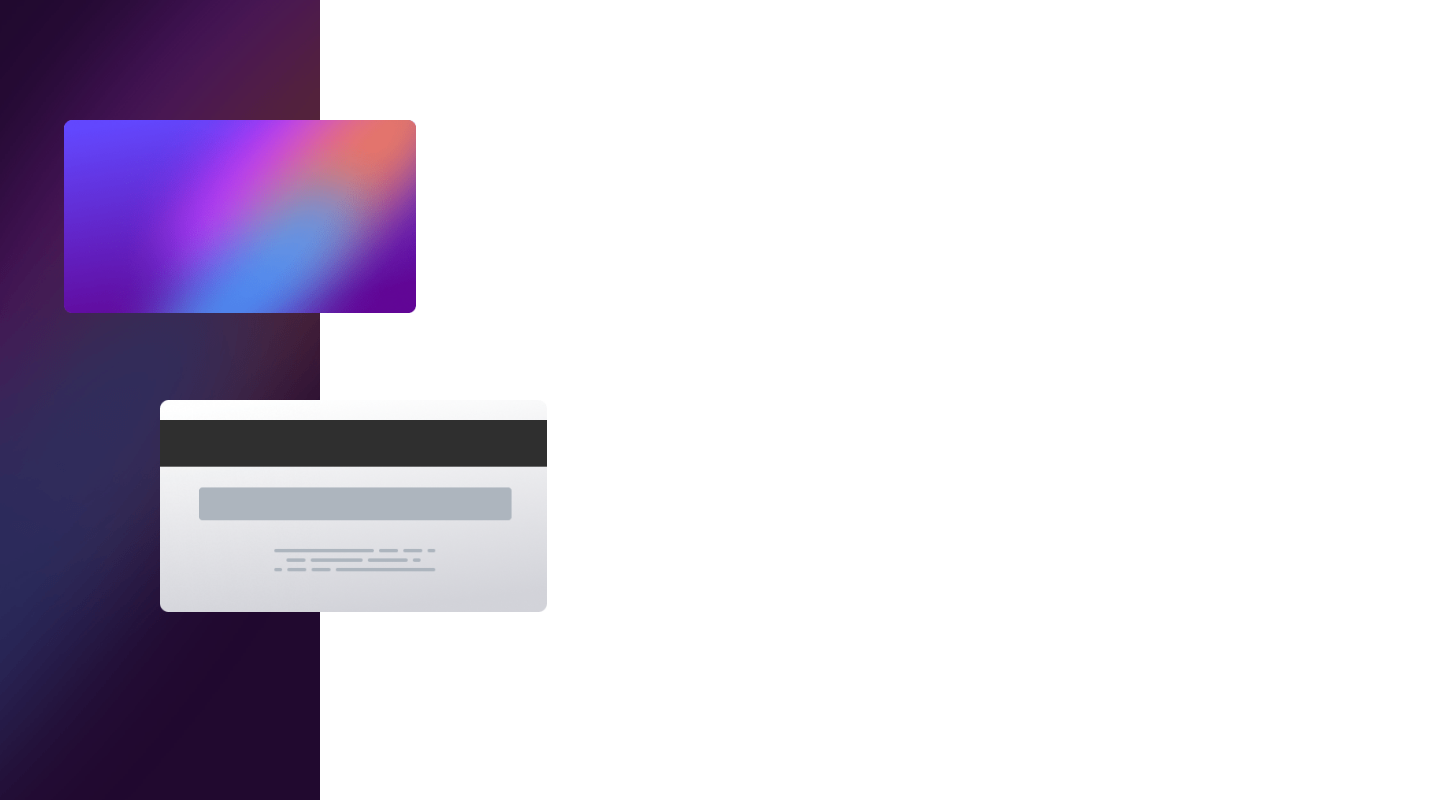
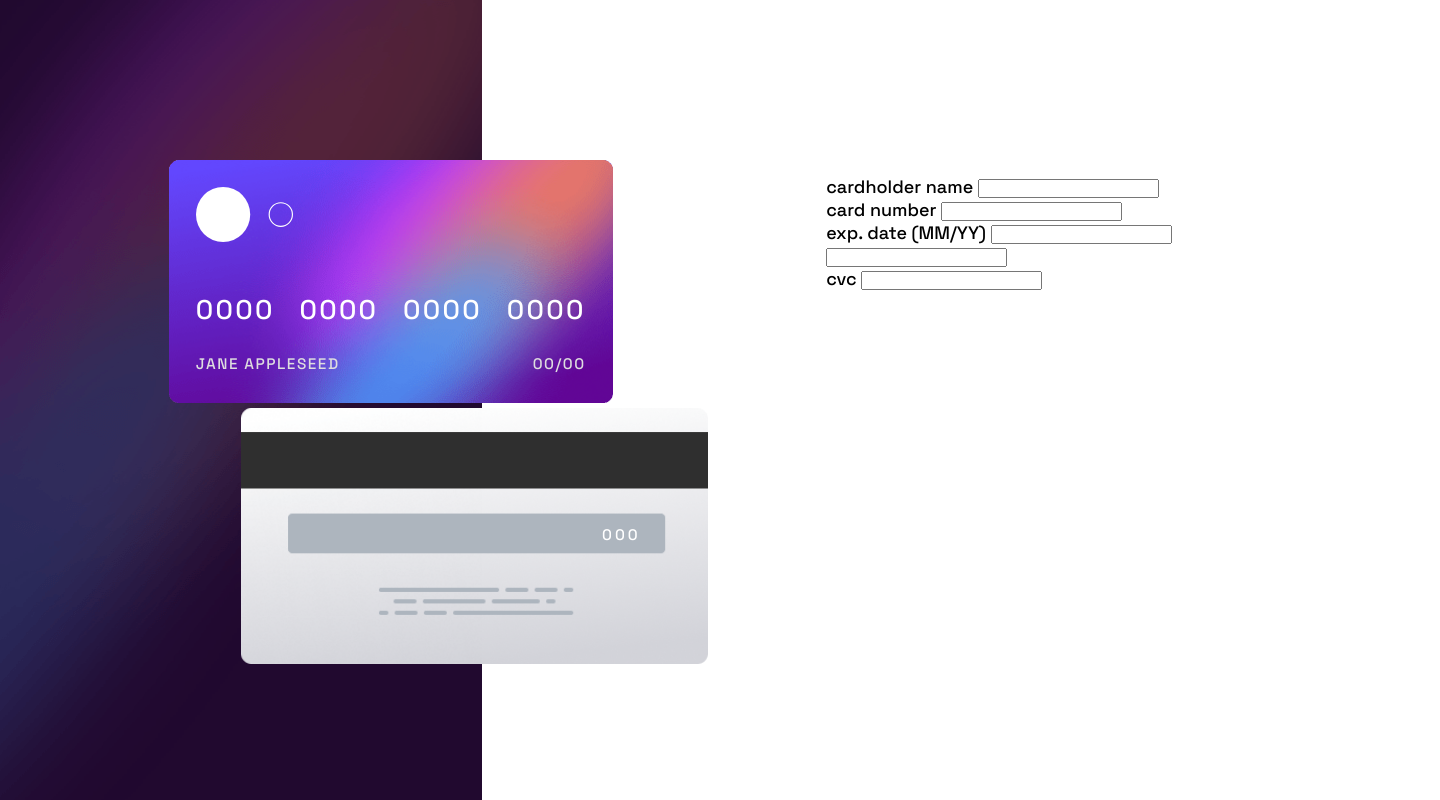
Before and after one commit to varanchalee/interactive-card-details, a plain HTML site: page index.html in a window 1280 px wide. Shown: the whole page, 1440 px wide, since content can reach past the window. Drawn offline with nearby package versions, Linux system fonts and the light colour scheme.

Commit message:
black section done

```diff
--- a/index.html
+++ b/index.html
@@ -25,9 +25,15 @@
       </div>
       <div class="card-back">
         <img src="images/bg-card-back.png" alt="card back"/>
+        <div class="cvc"></div>
       </div>
     </div>
-    <div class="bg-white"></div>
+    <div class="bg-white">
+      <div class="show-content">
+        <div class="show-form"></div>
+        <div class="complete-state"></div>
+      </div>
+    </div>
   </div>
 
   <!-- 0000 0000 0000 0000
--- a/index.js
+++ b/index.js
@@ -0,0 +1,54 @@
+$(document).ready(function () {
+    addCardDetails();
+});
+
+function addCardDetails() {
+    var html = "";
+    html += `
+        <div class="credit-card-logo">
+            <div class="card-logo"></div>
+            <img src="images/card-logo.svg" alt="card logo"/>
+        </div>
+        <div class="credit-card-number">
+            <div>0000</div>
+            <div>0000</div>
+            <div>0000</div>
+            <div>0000</div>
+        </div>
+        <div class="card-holder-info">
+            <span class="holder">Jane Appleseed</span>
+            <span class="expiration-date">00/00</span>
+        </div>
+    `
+    $('.credit-card-details').html(html);
+
+    var cvc = "";
+    cvc += `<span>000</span>`
+    $('.cvc').html(cvc);
+
+    var form = "";
+    form += `
+        <form>
+            <div class="input-box">
+                <label for="input-holder-name">cardholder name</label>
+                <input type="text" id="input-holder-name" name="input-holder-name"/>
+            </div>
+            <div class="input-box">
+                <label for="input-card-number">card number</label>
+                <input type="text" id="input-card-number" name="input-card-number"/>
+            </div>
+            <div class="input-box">
+                <div class="form-date">
+                    <label for="input-date">exp. date (MM/YY)</label>
+                    <input type="number" id="input-date" name="input-month"/>
+                    <input type="number" id="input-date" name="input-year"/>
+                </div>
+                <div class="form-cvc">
+                    <label for="input-cvc">cvc</label>
+                    <input type="number" id="input-cvc" name="input-cvc"/>
+                </div>
+            </div>
+        </form>
+    `
+    $('.show-form').html(form);
+ }
--- a/style.css
+++ b/style.css
@@ -1,4 +1,12 @@
 @import url('https://fonts.googleapis.com/css2?family=Space+Grotesk:wght@500&display=swap');
+
+:root{
+    --white: hsl(0, 0%, 100%);
+    --light-grayish-violet: hsl(270, 3%, 87%);
+    --dark-grayish-violet: hsl(279, 6%, 55%);
+    --very-dark-violet: hsl(278, 68%, 11%);
+    --input-errors: hsl(0, 100%, 66%);
+}
 
 * {
     margin: 0;
@@ -8,22 +16,25 @@
 
 div.container {
     display: flex;
-    max-width: 1440px;
+    width: 1440px;
     height: 100vh;
+    font-family: 'Space Grotesk', sans-serif;
+    font-size: 18px;
 }
 
 div.bg-black{
-    width: 25%;
+    width: 33.5%;
     height: 100vh;
     background-image: url(images/bg-main-desktop.png);
+    background-image: linear-gradient(hsl(249, 99%, 64%) to hsl(278, 94%, 30%));
     position: relative;
 }
 
 .card-front{
-    width: 110%;
+    width: 92%;
     position: absolute;
-    top: calc(15%);
-    left: calc(20%);
+    top: calc(20%);
+    left: calc(35%);
 }
 
 .card-front img{
@@ -34,27 +45,83 @@ div.bg-black{
 .credit-card-details{
     width: 100%;
     height: 100%;
-    padding: 15px;
-
+    padding: 1.5em;
 
     position: absolute;
     top: 0;
+    box-sizing: border-box;
 }
 
 .credit-card-logo{
-    width: 20%;
+    width: 25%;
+    margin-bottom: 1em;
+    color: var(--light-grayish-violet);
 }
 
 .card-logo{
     width: 100%;
 }
+
+.credit-card-number{
+    display: flex;
+    justify-content: space-between;
+    width: 100%;
+    font-weight: 500;
+    margin-bottom: 1em;
+    font-size: 1.5em;
+    color: var(--white);
+}
+
+.credit-card-number div{
+    text-align: center;
+    letter-spacing: 2.3px;
+    margin-top: 1em;
+}
+
+.card-holder-info{
+    display: flex;
+    justify-content: space-between;
+    color: var(--light-grayish-violet);
+    text-transform: uppercase;
+    font-size: .85em;
+    letter-spacing: .1em;
+}
+
 .card-back{
-    width: 110%;
+    width: 88%;
     position: absolute;
-    top: calc(50%);
+    top: calc(51%);
     left: calc(50%);
 }
 
 .card-back img{
+    position: relative;
     width: 110%;
 }
+
+.cvc{
+    position: absolute;
+    top: calc(45%);
+    left: calc(85%);
+    color: var(--white);
+    font-size: .85em;
+    letter-spacing: .2em;
+}
+
+div.bg-white{
+    width: 66.5%;
+    display: flex;
+    justify-content: center;
+    align-items: center;
+}
+
+.show-content{
+    border-color: var(--dark-grayish-violet);
+    margin-left: 10em;
+    width: 25em;
+    height: 25em;
+}
+
+.show-form{
+    width: 100%;
+}
```
